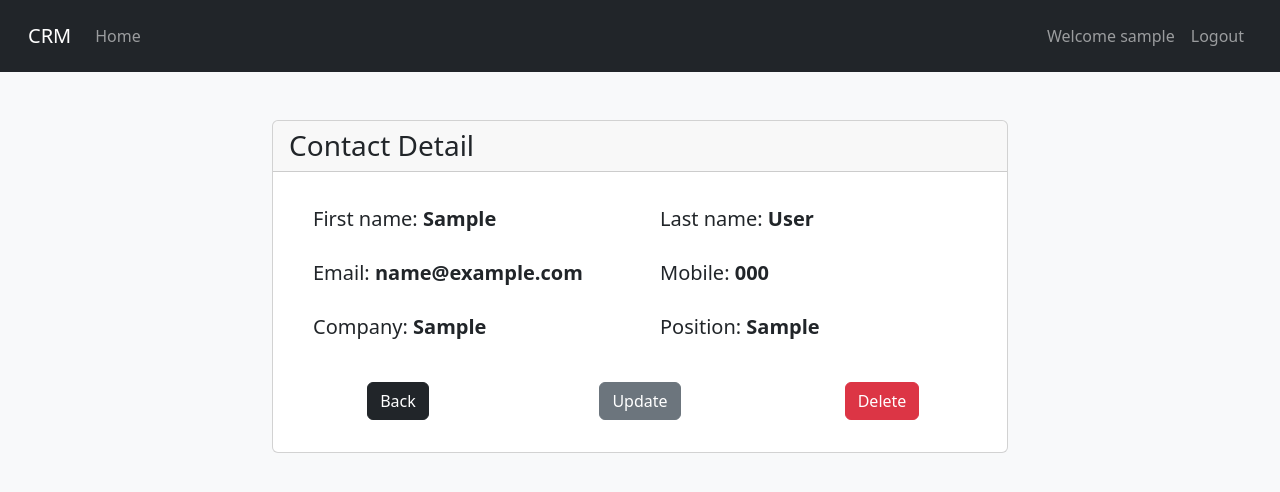
After one commit to mihouami/django-crm-basic, a Django app: page /contact/1/ in a window 1280 px wide. The commit adds this page. Shown: the top 492 px of the page. Run offline with Django 5.2, Linux system fonts and the light colour scheme; a user stored in the database is signed in; tables that the repository leaves empty hold one stand-in row (values such as "Sample post").

Commit message:
08 individual record - 09 bootstrap card

```diff
--- /dev/null
+++ b/crm/templates/crm/contact.html
@@ -0,0 +1,51 @@
+{% extends 'crm/base.html' %} {% block content %}
+<div class="container">
+  <div class="row">
+    <div class="col-xl-8 offset-xl-2">
+      <div class="card">
+        <h3 class="card-header">Contact Detail</h3>
+        <div class="card-body">
+          <div class="row pt-3 fs-5 g-3 ms-3">
+            <div class="col-lg-6">
+              First name: <strong>{{ contact.first_name}}</strong>
+            </div>
+            <div class="col-lg-6">
+              Last name: <strong>{{ contact.last_name}}</strong>
+            </div>
+          </div>
+          <br />
+          <div class="row fs-5 g-3 ms-3">
+            <div class="col-lg-6">
+              Email:<strong> {{ contact.email}}</strong>
+            </div>
+            <div class="col-lg-6">
+              Mobile: <strong>{{ contact.mobile}}</strong>
+            </div>
+          </div>
+          <br />
+          <div class="row fs-5 g-3 ms-3">
+            <div class="col-lg-6">
+              Company: <strong>{{ contact.company}}</strong>
+            </div>
+            <div class="col-lg-6">
+              Position: <strong>{{ contact.position}}</strong>
+            </div>
+          </div>
+          <br />
+          <div class="row text-center">
+            <div class="col">
+              <a class="m-3 btn btn-dark" href="{% url 'home' %}">Back</a>
+            </div>
+            <div class="col">
+              <a class="m-3 btn btn-secondary" href="">Update</a>
+            </div>
+            <div class="col">
+              <a class="m-3 btn btn-danger" href="">Delete</a>
+            </div>
+          </div>
+        </div>
+      </div>
+    </div>
+  </div>
+</div>
+{% endblock %}
--- a/crm/templates/crm/login.html
+++ b/crm/templates/crm/login.html
@@ -3,7 +3,7 @@
     <div class="col-xxl-4 col-xl-6 col-lg-8 col-md-10 col-sm-12 mx-auto">
       <form method="post">
         {% csrf_token %}
-        <h1 class="h3 mb-3 fw-normal text-center">Please sign in</h1>
+        <h1 class="mb-3 text-center">Please sign in</h1>
         <br />
         <div class="form-floating">
           <input
--- a/crm/templates/crm/navbar.html
+++ b/crm/templates/crm/navbar.html
@@ -22,6 +22,9 @@
       <ul class="navbar-nav ms-auto">
         {% if user.is_authenticated %}
         <li class="nav-item">
+          <a class="nav-link" href="{% url 'home' %}">Welcome {{ user }}</a>
+        </li>
+        <li class="nav-item">
           <a class="nav-link" href="{% url 'logout' %}">Logout</a>
         </li>
         {% else %}
--- a/crm/templates/crm/register.html
+++ b/crm/templates/crm/register.html
@@ -4,8 +4,8 @@
   <div class="row">
     <div class="col-xxl-5 col-xl-6 col-lg-8 col-md-10 col-sm-12 mx-auto">
       <form method="post">
-        {% csrf_token %}<!---->
-        <h1 class="h3 mb-3 fw-normal text-center">Please Register</h1>
+        {% csrf_token %}
+        <h1 class="mb-3 text-center">Please Register</h1>
         <br />
 
         {% for field in form %}
--- a/crm/urls.py
+++ b/crm/urls.py
@@ -5,4 +5,5 @@ urlpatterns = [
     path("", home, name="home"),
     path("logout/", logout_user, name='logout'),
     path("register/", register_user, name='register'),
+    path("contact/<int:pk>/", contact_detail, name='contact'),
 ]
--- a/crm/views.py
+++ b/crm/views.py
@@ -50,3 +50,11 @@ def register_user(request):
                 'form':form,
     }
     return render(request, 'crm/register.html', context)
+
+
+def contact_detail(request, pk):
+    if request.user.is_authenticated:
+        contact = Contact.objects.get(id=pk)
+        return render(request, 'crm/contact.html', {'contact':contact})
+    else:
+        return redirect('home')
```
Also changed, not shown: crm/templates/crm/home.html (+7 -10 lines).
